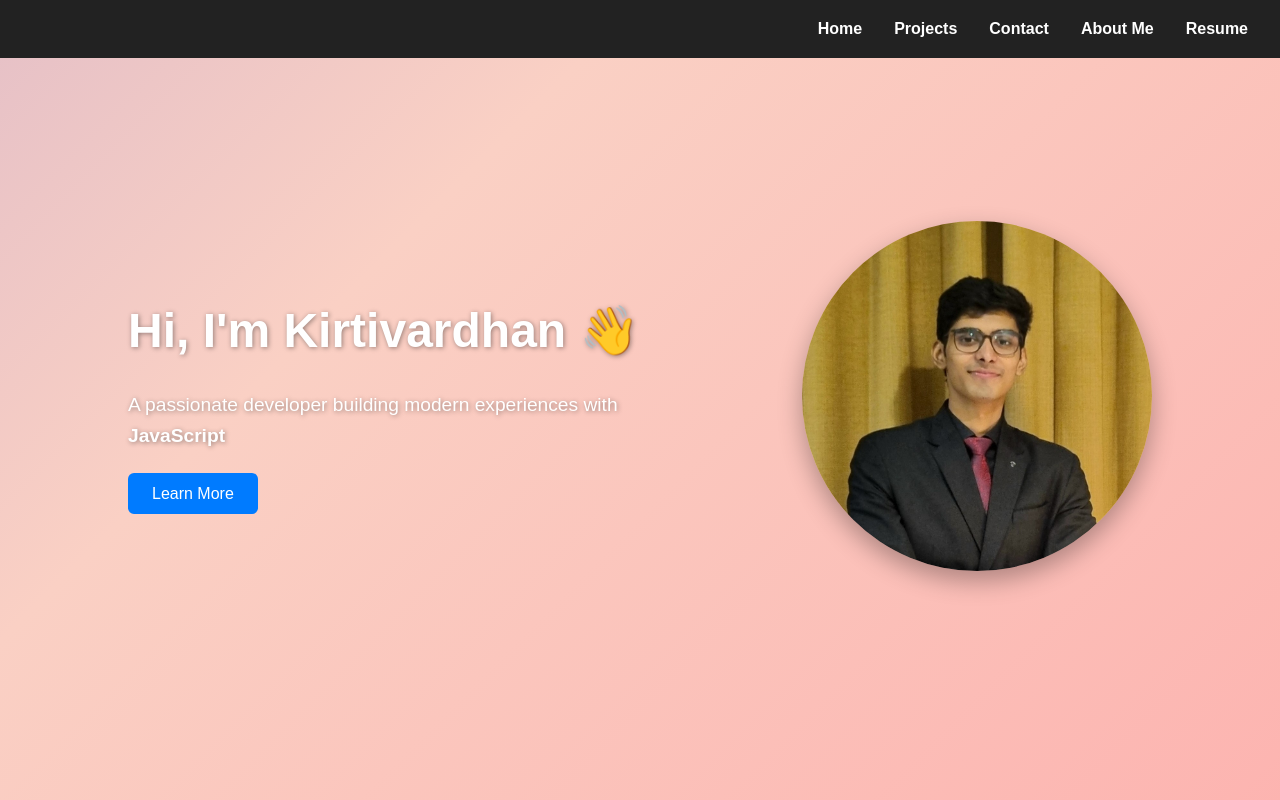
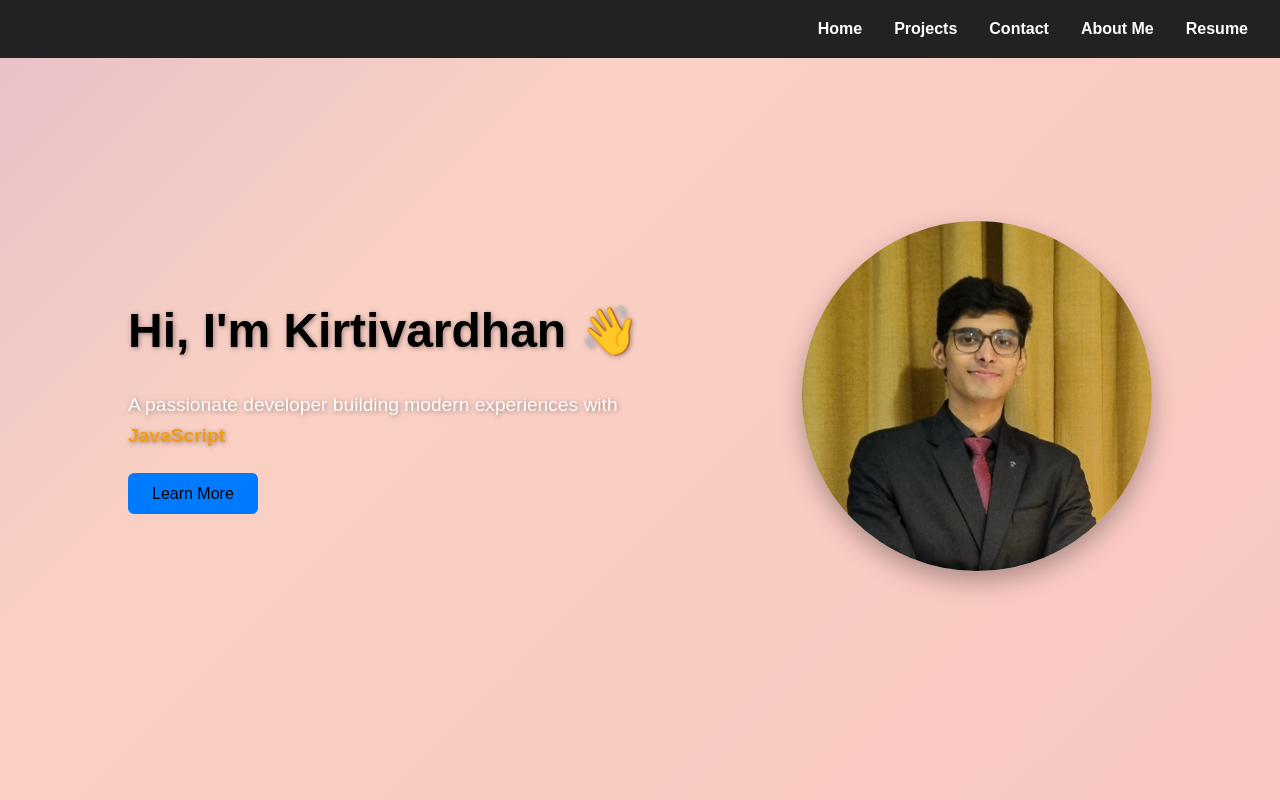
Before and after one commit to ikirtivardhansingh/ikirtivardhansingh.github.io, a React (Vite) app: page / in a window 1280 px wide. Shown: the top 800 px of the page. Built offline with nearby package versions, Linux system fonts and the light colour scheme.

Commit message:
Added Gradience

```diff
--- a/src/Hero.jsx
+++ b/src/Hero.jsx
@@ -10,7 +10,7 @@ export default function Hero() {
       <p>
         A passionate developer building modern experiences with{" "}
       <Typewriter words={["ML", "Salesforce", "JavaScript", "React", "Node.js"]} />
-</p>
+      </p>
         <a href="#about" class="button">Learn More</a>
       </div>
 
--- a/src/Typewriter.jsx
+++ b/src/Typewriter.jsx
@@ -21,5 +21,5 @@ export default function Typewriter({ words, speed = 1500 }) {
     return () => clearInterval(interval);
   }, [index, words, speed]);
 
-  return <span style={{ color: "#fff", fontWeight: "bold" }}>{displayed}</span>;
+  return <span style={{ color: "#f39c12", fontWeight: "bold" }}>{displayed}</span>;
 }
--- a/src/index.css
+++ b/src/index.css
@@ -53,7 +53,7 @@ nav ul li a:hover {
   padding: 80px 10%;
   min-height: 100vh;
   color: white;
-  background: linear-gradient(-45deg, #ff9a9e, #fad0c4, #a18cd1, #fbc2eb);
+  background: linear-gradient(-45deg, #f7bec0, #fad0c4, #a18cd1, #fbc2eb);
   background-size: 400% 400%;
   animation: gradientMove 15s ease infinite;
 }
@@ -72,10 +72,11 @@ nav ul li a:hover {
   font-size: 3rem;
   margin-bottom: 20px;
   text-shadow: 1px 1px 5px rgba(0,0,0,0.4);
+  color: #000000;
 }
 
 .hero-text h1 span {
-  color: #fff;
+  color: #ffffff;
 }
 
 .hero-text p {
@@ -83,12 +84,13 @@ nav ul li a:hover {
   margin-bottom: 30px;
   line-height: 1.6;
   text-shadow: 1px 1px 5px rgba(0,0,0,0.4);
+  color: #ffffff;
 }
 
 .hero-text a {
   padding: 12px 24px;
   background: #007bff;
-  color: #fff;
+  color: #000000;
   border-radius: 6px;
   text-decoration: none;
   font-size: 1rem;
```
